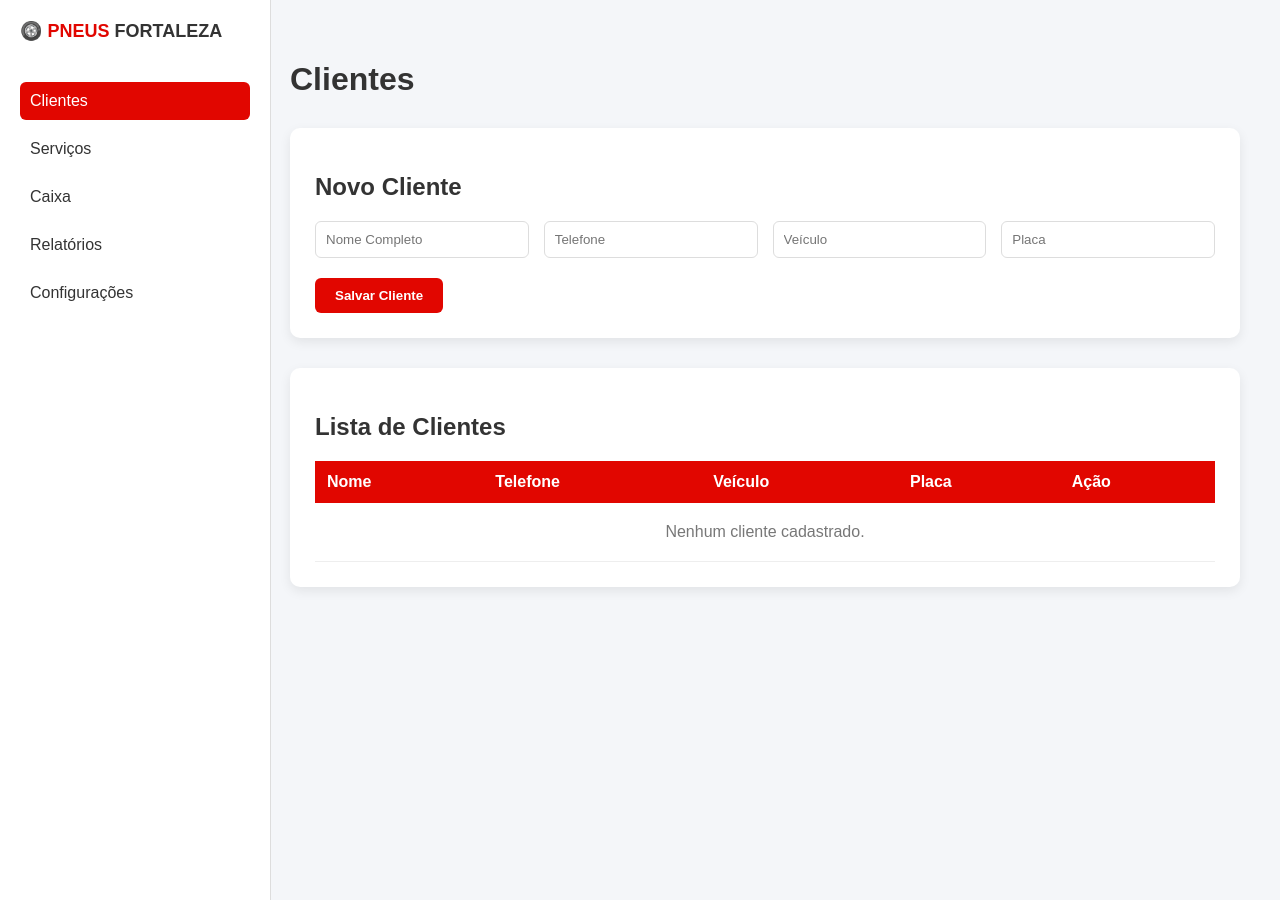
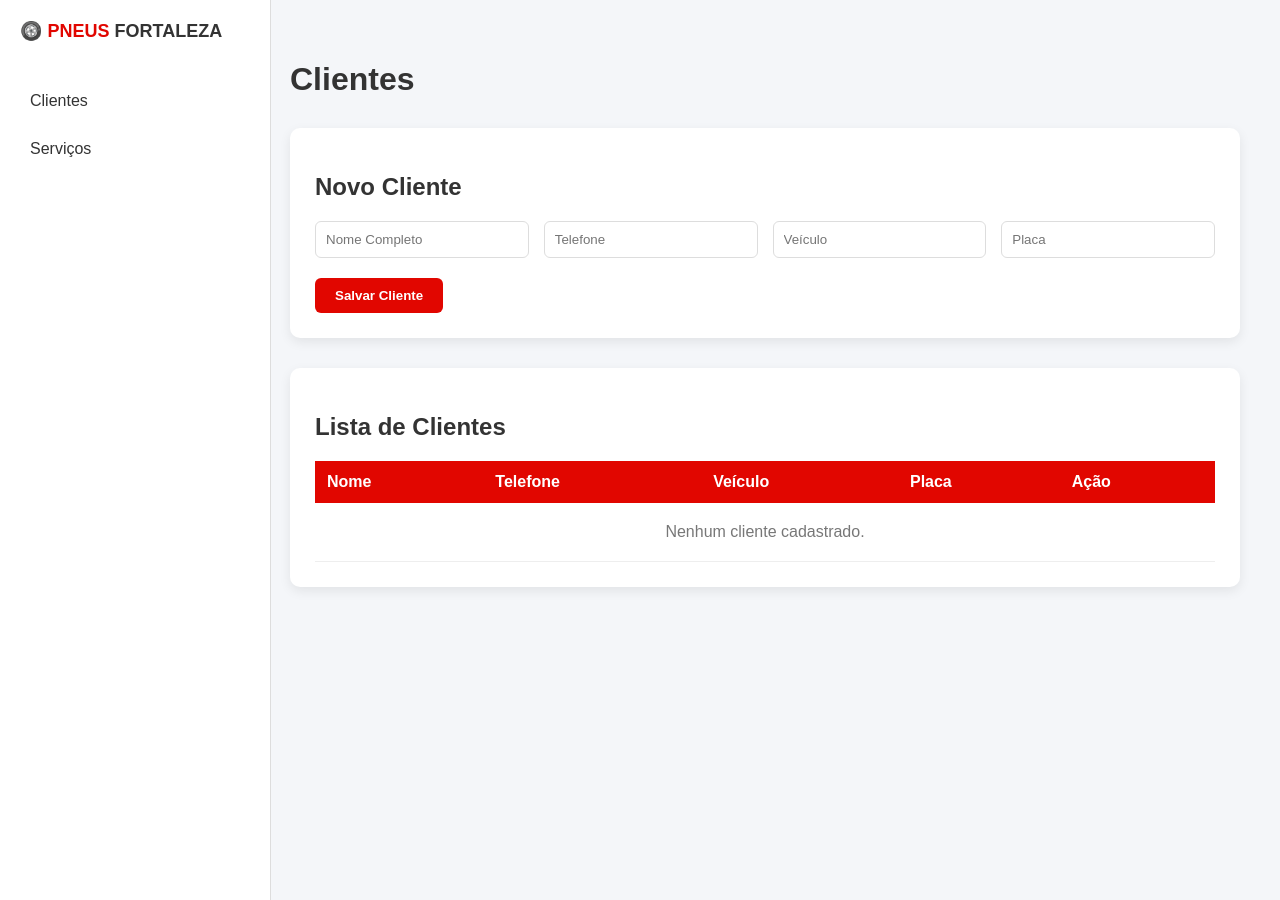
Before and after one commit to caiomero/pneus_fortaleza, a Flask app: page /clientes in a window 1280 px wide. Run offline with Flask 3, Linux system fonts and the light colour scheme; data that the repository does not hold is empty.

Commit message:
Update base.html

```diff
--- a/templates/base.html
+++ b/templates/base.html
@@ -16,12 +16,10 @@
         </div>
 
         <nav>
-            <a href="/clientes" class="active">Clientes</a>
-            <a href="#">Serviços</a>
-            <a href="#">Caixa</a>
-            <a href="#">Relatórios</a>
-            <a href="#">Configurações</a>
-        </nav>
+    <a href="/clientes">Clientes</a>
+    <a href="/servicos">Serviços</a>
+</nav>
+
     </aside>
 
     <!-- CONTEÚDO -->
```
